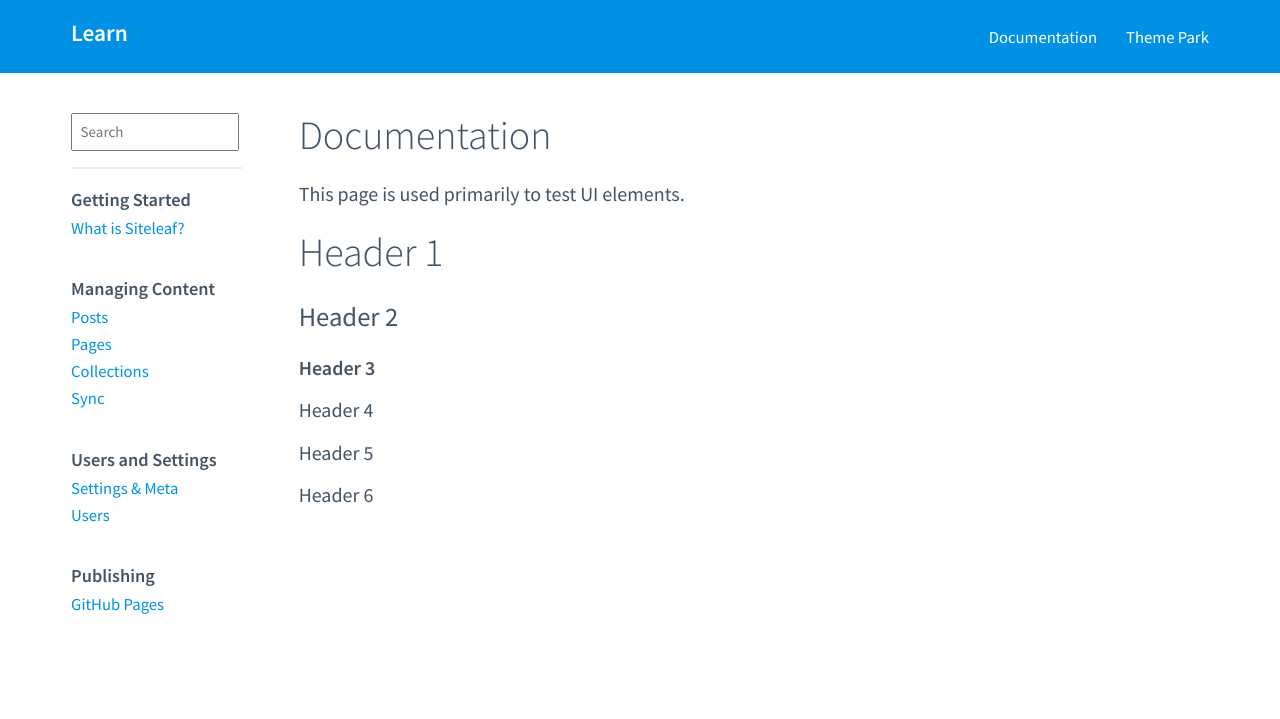
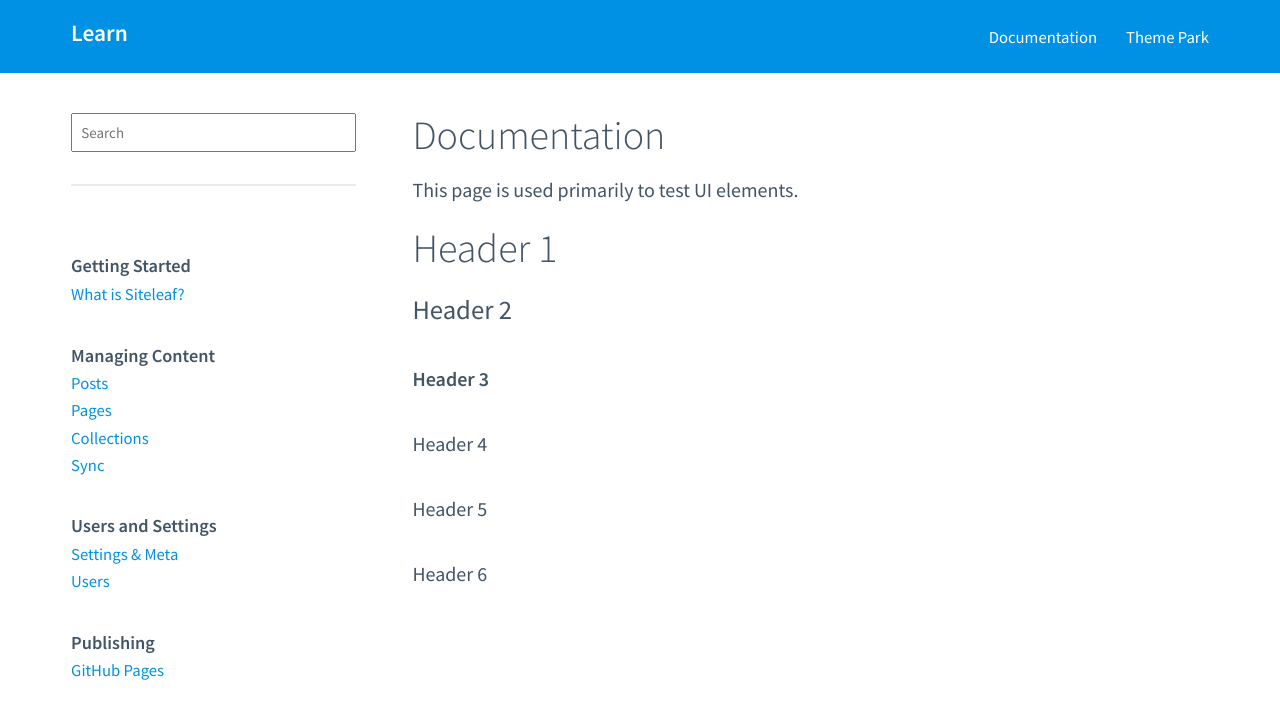
Before and after one commit to siteleaf/learn.siteleaf.com, a Jekyll site: the page built from documentation.markdown, in a window 1280 px wide. Shown: the top 719 px of the page. Built offline with Jekyll 4.4.1, drawn with Linux system fonts in a browser that asks for light colours.

Commit message:
better page layout.

```diff
--- a/_layouts/default.html
+++ b/_layouts/default.html
@@ -33,7 +33,6 @@
 
           {% assign sections = site.collections | sort:"weight" %}
           {% for section in sections %}
-            {% if section.docs.size > 0 %}
               <nav class="nav">
                 <h3 class="nav__header">{{ section.title }}</h3>
                 <ul class="nav__list nav__list--sidebar">
@@ -42,18 +41,10 @@
                   {% endfor %}
                 </ul>
               </nav>
-            {% endif %}
           {% endfor %}
         </aside>
         <section class="main__content">
-          <!-- <div class="page__search">
-            <form class="form">
-              <p><input class="form__input--search" type="search" placeholder="Search..."></p>
-            </form>
-          </div> -->
-          <article class="page__document">
-            {{ content }}
-          </article>
+          {{ content }}
         </section>
       </div>
     </main>
--- a/_layouts/page.html
+++ b/_layouts/page.html
@@ -4,4 +4,10 @@ layout: default
 
 <h1>{{ page.title }}</h1>
 
+<nav class="nav nav--breadcrumbs">
+  <ul class="nav__list nav__list--breadcrumbs">
+    <li class="nav__item nav__item--breadcrumbs">{{ page.collection.title }}</li>
+  </ul>
+</nav>
+
 {{ content }}
--- a/_sass/_base.scss
+++ b/_sass/_base.scss
@@ -2,11 +2,12 @@
   Siteleaf Learn
 */
 
-* {
-  @include box-sizing(border-box);
+*, *:before, *:after {
+  @include box-sizing(inherit);
 }
 
 html {
+  @include box-sizing(border-box);
   font-size: $font-size-html;
 }
 
@@ -31,13 +32,14 @@ a {
 }
 
 h1, h2, h3, h4, h5, h6 {
-  margin-bottom: 0.5em;
+  margin-bottom: $v;
 }
 
 h1 {
   font-size: $font-size-4;
   font-weight: $font-weight-light;
   line-height: $line-height-tighter;
+  margin-bottom: $v / 2;
 }
 
 h2 {
@@ -57,27 +59,28 @@ p {
 .main {
   &__sidebar {
     float: left;
-    width: 15%;
+    width: 25%;
   }
 
   &__content {
     float: right;
-    width: 80%;
+    width: 70%;
   }
 }
 
 .form {
   &__search {
     border-bottom: 2px solid $color-gray-an2;
-    padding-bottom: $v / 2;
-    margin-bottom: $v / 2;
+    padding-bottom: $v;
+    margin-bottom: $v;
   }
 
   &__input {
     &--search {
       font-size: $font-size-n3;
-      padding: 0.5em;
-      width: 87%;
+      padding: $v * 0.25;
+      display: block;
+      width: 100%;
     }
   }
 }
--- a/_sass/_reset.scss
+++ b/_sass/_reset.scss
@@ -437,8 +437,8 @@ input[type="number"]::-webkit-outer-spin-button {
 input[type="search"] {
   -webkit-appearance: textfield; // 1
   -moz-box-sizing: content-box;
-  -webkit-box-sizing: content-box; // 2
-  box-sizing: content-box;
+  // -webkit-box-sizing: content-box; // 2
+  // box-sizing: content-box;
 }
 
 //
```
